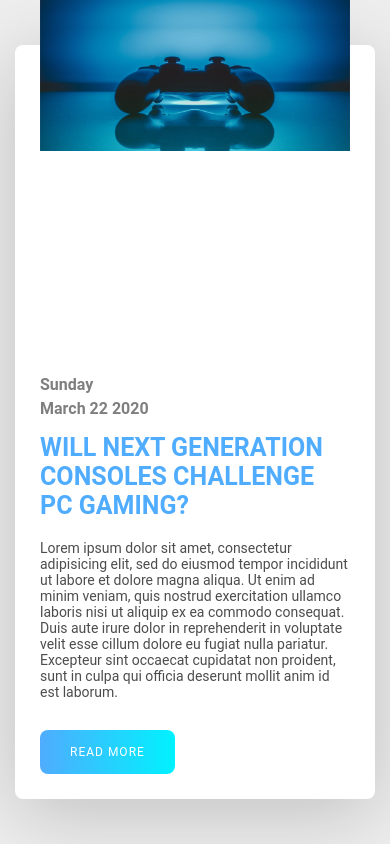
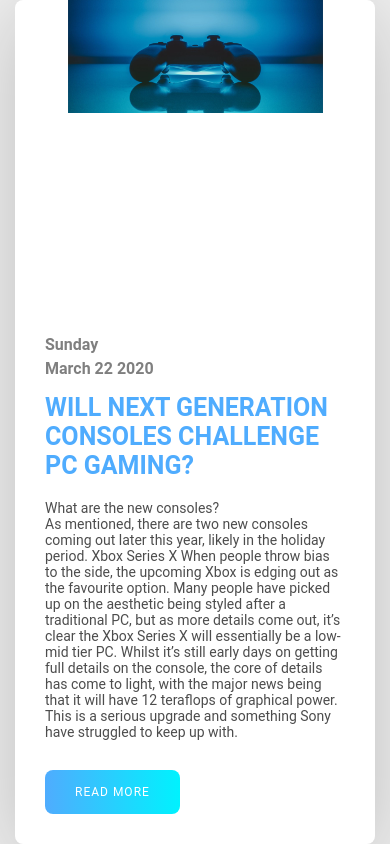
Before and after one commit to ahmedrakib97/responsive-blog-card-design, a plain HTML site: page index.html in a window 390 px wide. Drawn offline with Linux system fonts and the light colour scheme.

Commit message:
ready to publish

```diff
--- a/index.html
+++ b/index.html
@@ -17,7 +17,19 @@
         </div>
         <h1 class="blog-post_title">Will next generation consoles challenge PC Gaming?</h1>
         <p class="blog-post_text">
-          Lorem ipsum dolor sit amet, consectetur adipisicing elit, sed do eiusmod tempor incididunt ut labore et dolore magna aliqua. Ut enim ad minim veniam, quis nostrud exercitation ullamco laboris nisi ut aliquip ex ea commodo consequat. Duis aute irure dolor in reprehenderit in voluptate velit esse cillum dolore eu fugiat nulla pariatur. Excepteur sint occaecat cupidatat non proident, sunt in culpa qui officia deserunt mollit anim id est laborum.
+
+What are the new consoles?<br>
+As mentioned, there are two new consoles coming out later this year, likely in the holiday period.
+
+Xbox Series X
+When people throw bias to the side, the upcoming Xbox is edging out as the favourite option. Many people have picked up on the aesthetic being styled after a traditional PC, but as more details come out, it’s clear the Xbox Series X will essentially be a low-mid tier PC.
+
+Whilst it’s still early days on getting full details on the console, the core of details has come to light, with the major news being that it will have 12 teraflops of graphical power. This is a serious upgrade and something Sony have struggled to keep up with.
+
+<!--PlayStation 5
+In comparison to Microsoft, Sony have held their cards close to their chest regarding specs, designs and the release date. There have been leaks from a Sony-registered patents, which shows off what we can expect the shape to be, the buttons and how it will be cooled.
+
+Early leaks and rumours have suggested that the PS5 will max out at 9.2 teraflops of graphical power, a considerable amount lower than that of the new Xbox.-->
         </p>
         <a href="#" class="blog-post_cta">Read more</a>
       </div>
--- a/style.css
+++ b/style.css
@@ -46,7 +46,7 @@ body{
   content:'';
   width: 100%;
   height: 100%;
-  position: absolute;
+  position: relative;
   top: 0;
   left: 0;
   background: linear-gradient(to right,rgba(79, 172, 254, 0.8),rgba(0,242,254,.8));
@@ -107,12 +107,12 @@ body{
 
 @media screen and (max-width:768px){
   .blog-post{
-    padding: 2.5rem;
+    padding: 3rem;
     flex-direction: column;
   }
   .blog-post_img{
-    min-width: 100%;
-    max-width: 100%;
-    transform: translate(0, -8rem);
+    min-width: 80%;
+    max-width: 85%;
+    transform: translate(0, -5rem);
   }
 }
```
